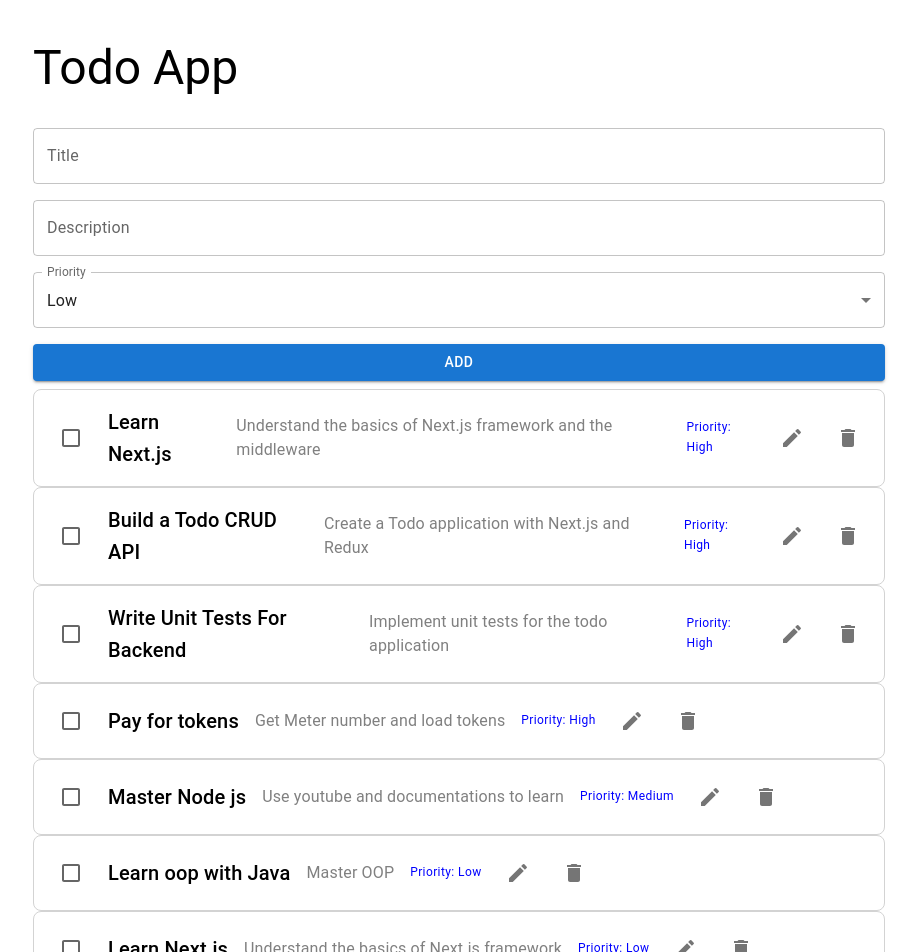
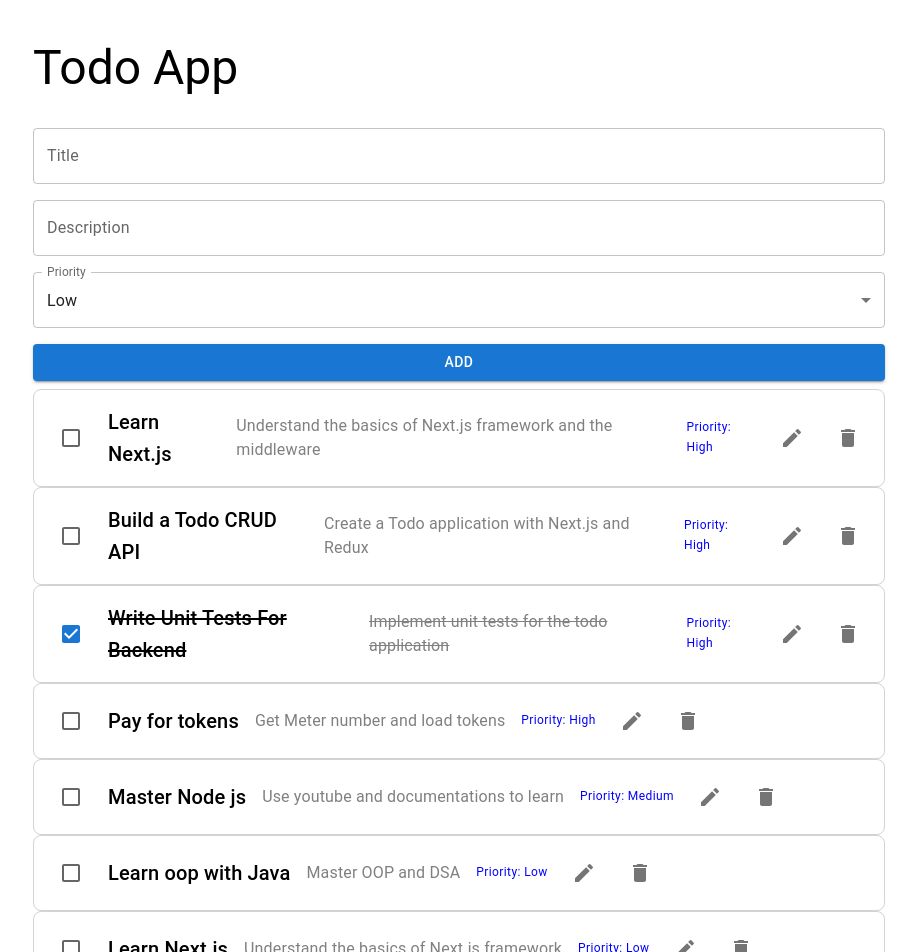
Before and after one commit to wanyuasam/Todo-List-with-Nextjs-Typescript-Material-UI-and-Redux, a Next.js app: page / in a window 1280 px wide. Shown: the top 952 px of the page, without its empty margins (181-1098 px from the left). Built offline with nearby package versions, Linux system fonts and the light colour scheme; data requests are answered from the project's data file.

Commit message:
Fix reusing one form instead of recreating a new inline form

```diff
--- a/public/db.json
+++ b/public/db.json
@@ -19,7 +19,7 @@
       "title": "Write Unit Tests For Backend",
       "description": "Implement unit tests for the todo application",
       "priority": "High",
-      "complete": false
+      "complete": true
     },
     {
       "id": "72e3",
@@ -38,7 +38,7 @@
     {
       "id": "b56e",
       "title": "Learn oop with Java",
-      "description": "Master OOP",
+      "description": "Master OOP and DSA",
       "priority": "Low",
       "complete": false
     },
--- a/src/store/todoSlice.ts
+++ b/src/store/todoSlice.ts
@@ -47,9 +47,11 @@ export const addTodo = createAsyncThunk<Todo, { title: string; description: stri
 export const toggleTodo = createAsyncThunk<number, number>(
   'todos/toggleTodo',
   async (id) => {
+    const response = await axios.patch(`http://localhost:3001/todos/${id}`, { complete: true });
     return id;
   }
 );
+
 
 export const deleteTodo = createAsyncThunk<number, number>(
   'todos/deleteTodo',
```
Also changed, not shown: src/components/ToDoForm.tsx (+8 -0 lines), src/components/ToDoList.tsx (+8 -0 lines).
